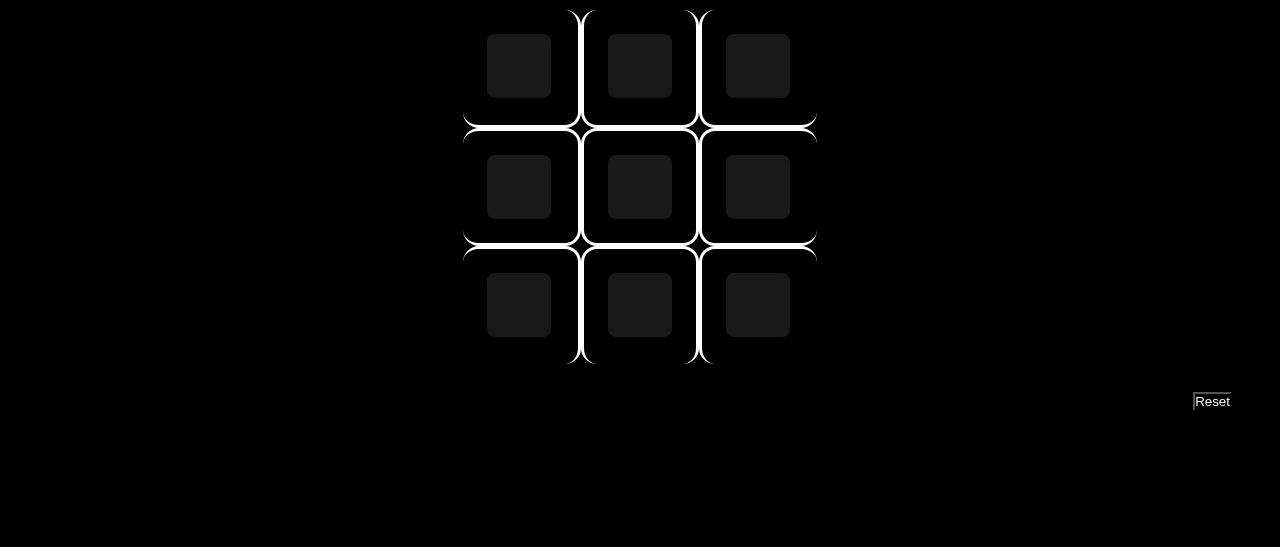
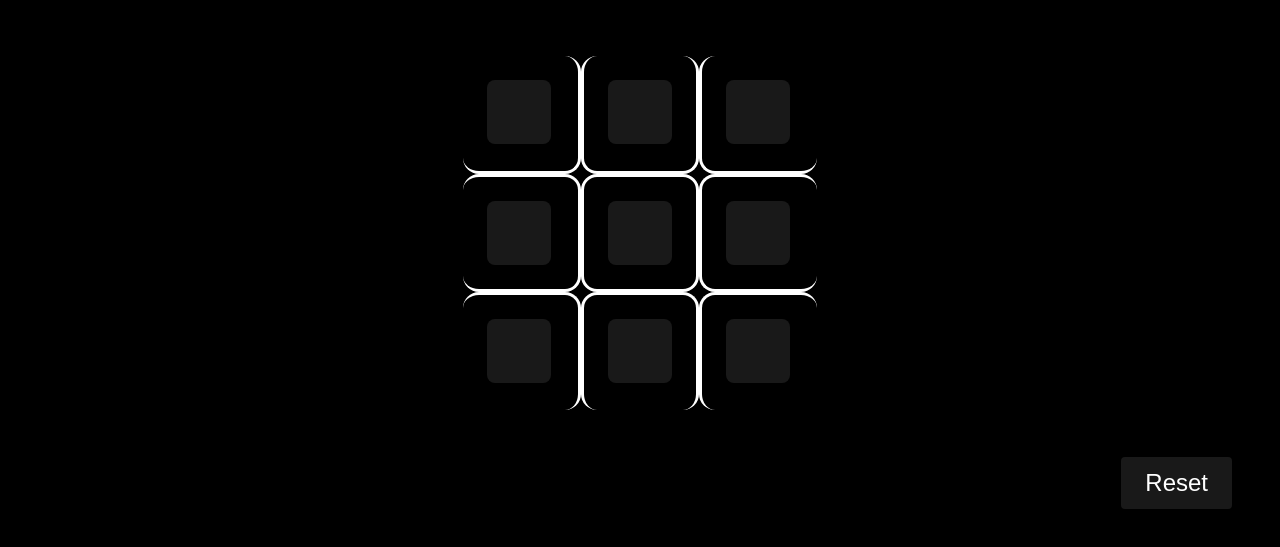
Before and after one commit to blackshadow223/odin-tic-tac-toe, a plain HTML site: page index.html in a window 1280 px wide. Shown: the part 159-706 px from the top of the page. Drawn offline with Linux system fonts and the light colour scheme.

Commit message:
Redesign reset button to better match the design

```diff
--- a/css/style.css
+++ b/css/style.css
@@ -105,3 +105,16 @@ button {
 .game-button > *:active {
     transform: translateY(4px);
 }
+
+#reset {
+    background-color: rgb(25, 25, 25);
+    font-size: 24px;
+    border-style: none;
+    border-radius: 4px;
+    padding: 12px 24px;
+    cursor: pointer;
+}
+
+#reset:active {
+    transform: translateY(2px);
+}
```
